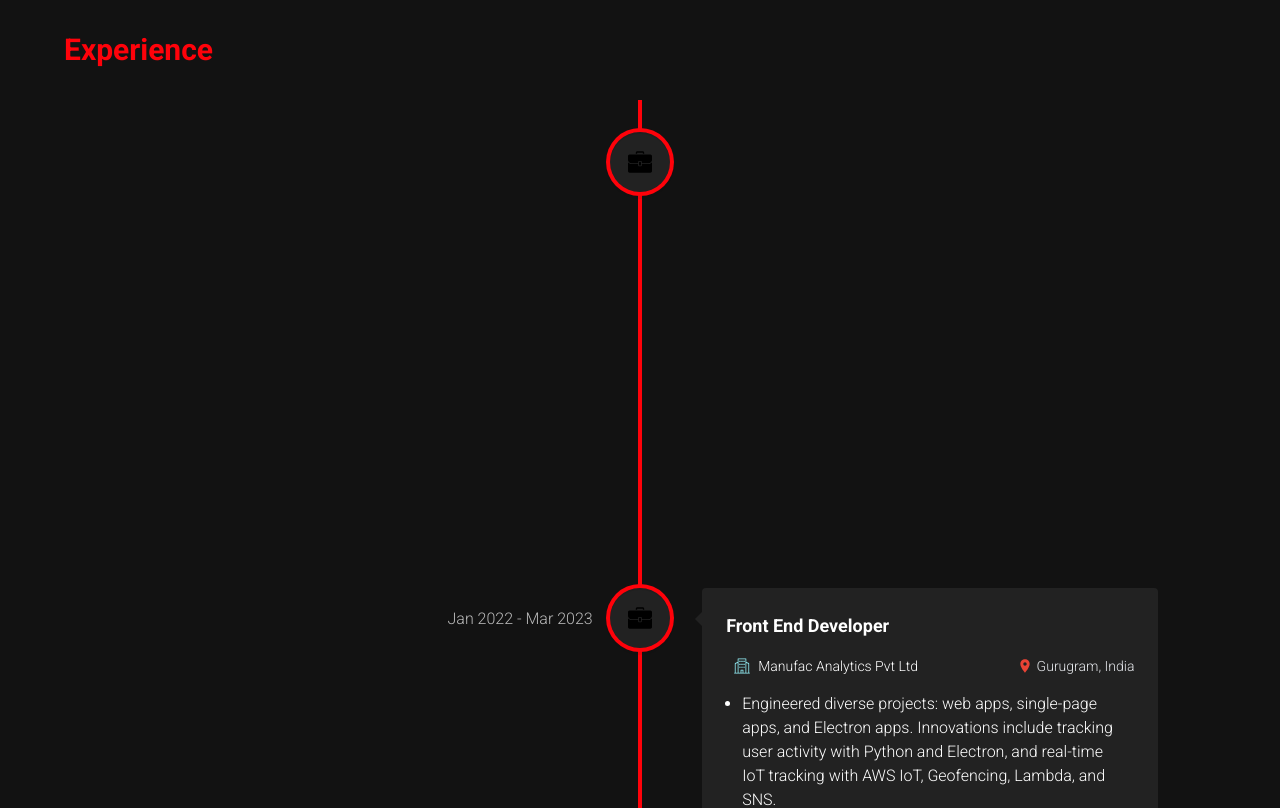
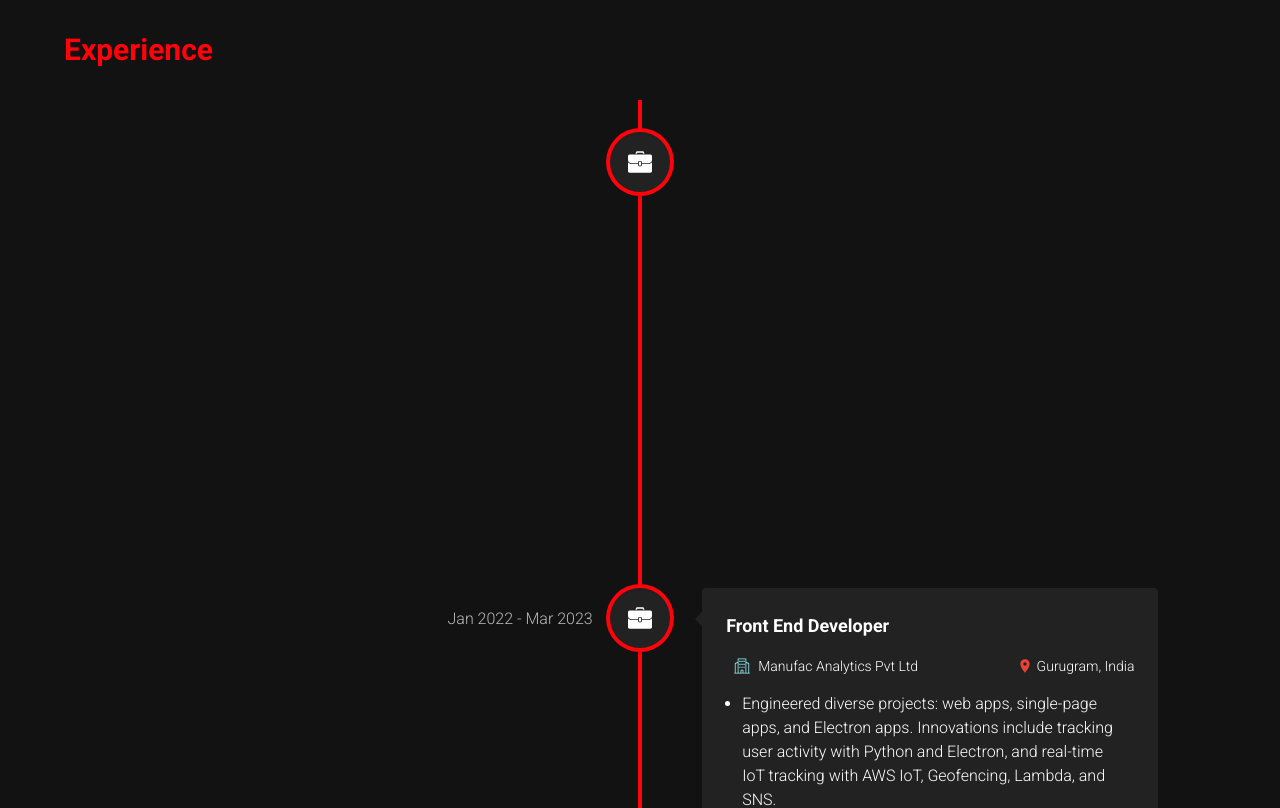
Before and after one commit to qur786/portfolio, a React (Vite) app: page / in a window 1280 px wide. Shown: the part 2400-3208 px from the top of the page. Built offline with nearby package versions, Linux system fonts and the light colour scheme.

Commit message:
refactor: use as much tailwind css for exprience component

```diff
--- a/src/components/ExperienceItem/index.tsx
+++ b/src/components/ExperienceItem/index.tsx
@@ -28,11 +28,8 @@ export function ExperienceItem({
       contentStyle={{ background: "#222222" }}
       contentArrowStyle={{ borderRight: "7px solid #222222" }}
       date={date}
-      iconStyle={{
-        background: "#222222",
-        boxShadow:
-          "0 0 0 4px #FF020A, inset 0 2px 0 rgba(0, 0, 0, 0.08), 0 3px 0 4px rgba(0, 0, 0, 0.05)", // Icon container outer border
-      }}
+      dateClassName="dark:text-white"
+      iconClassName="bg-white dark:fill-white fill-black dark:bg-[#222222] shadow-experience-icon-border"
       icon={icon}
     >
       <div className="flex flex-col gap-2">
@@ -40,13 +37,11 @@ export function ExperienceItem({
         <div className="flex md:flex-row flex-col justify-between md:items-center">
           <div className="flex flex-row md:gap-x-0 gap-x-1 items-center">
             <CompanyIcon className="h-4" />
-            <h4 className="md:text-sm text-xs py-2 dark:bg:text-gray-200 font-light">
-              {company}
-            </h4>
+            <h4 className="md:text-sm text-xs py-2 font-light">{company}</h4>
           </div>
           <div className="flex flex-row md:gap-x-0 gap-x-1 items-center md:text-right text-left">
             <LocationIcon className="h-4" />
-            <h4 className="md:text-sm text-xs py-2 font-light dark:text-gray-200">
+            <h4 className="md:text-sm text-xs py-2 font-light">
               {city}, {country}
             </h4>
           </div>
```
